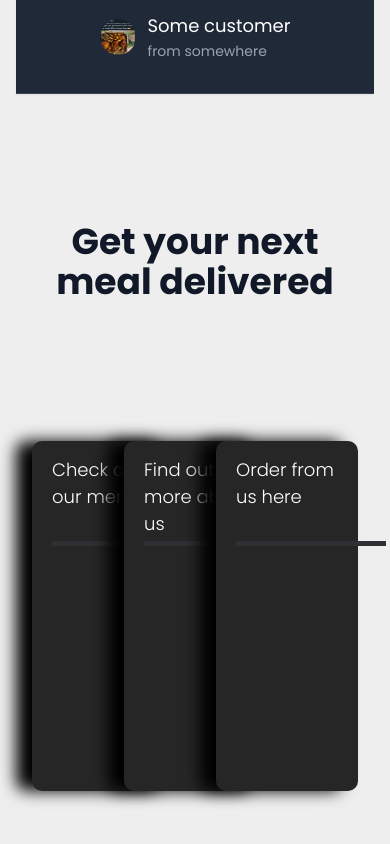
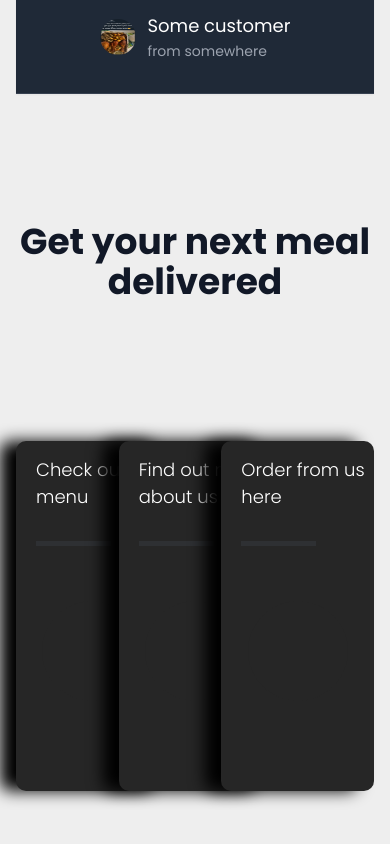
Before and after one commit to Nii-Addo/secondpartnerfastfoods, a Next.js app: page / in a window 390 px wide. Shown: the part 4089-4933 px from the top of the page. Built offline with nearby package versions, Linux system fonts and the light colour scheme.

Commit message:
sp-06 resolve overflow on home page (#6)

```diff
--- a/app/css/home.css
+++ b/app/css/home.css
@@ -135,3 +135,9 @@ svg {
   stroke-dashoffset: 100;
   transition: 0.6s ease-out;
 }
+
+@media screen and (max-width: 639px) {
+.emptybar {
+  width: 50%;
+}
+}
--- a/app/globals.css
+++ b/app/globals.css
@@ -39,18 +39,6 @@
 }
 
 /*
-1. Use a consistent sensible line-height in all browsers.
-2. Prevent adjustments of font size after orientation changes in iOS.
-*/
-
-html {
-  line-height: 1.6875rem;
-  /* 1 */
-  -webkit-text-size-adjust: 100%;
-  /* 2 */
-}
-
-/*
 1. Remove the margin in all browsers.
 2. Inherit line-height from `html` so users can set them as a class directly on the `html` element.
 */
@@ -66,11 +54,11 @@ body {
   color: rgb(var(--foreground-rgb));
   background: #eeeeee;
   font-size: 1.125rem;
+  line-height: 1.6875rem;
   scroll-behavior: smooth;
   -webkit-font-smoothing: antialiased;
   text-rendering: optimizeSpeed;
   min-height: 100vh;
-  overflow-x: hidden;
 }
 
 .nav {
--- a/app/page.tsx
+++ b/app/page.tsx
@@ -39,7 +39,7 @@ export default function Home() {
             </h2>
             <Reviews />
           </div>
-          <div className="actions flex flex-col px-8 md:px-0">
+          <div className="actions flex flex-col px-4 md:px-0">
             <h3 className="text-4xl text-center font-bold text-gray-900 mb-8">
               Get your next meal delivered
             </h3>
```
